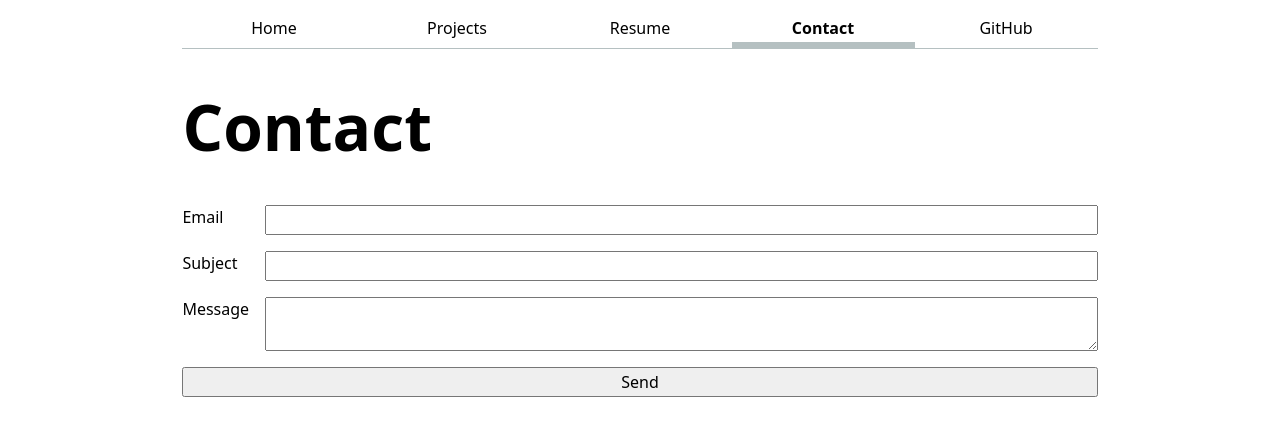
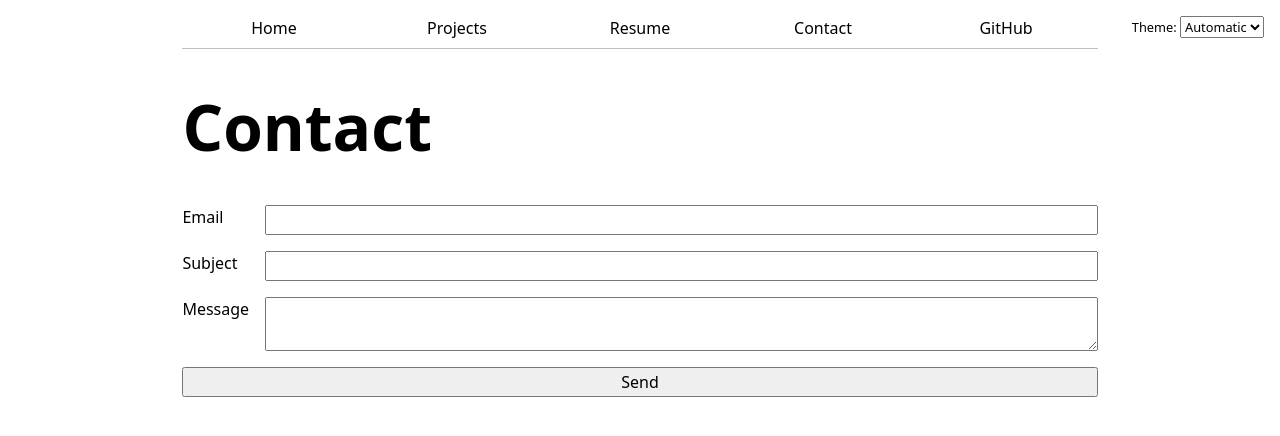
Before and after one commit to jmbc29/portfolio, a plain HTML site: page contact/index.html in a window 1280 px wide. Drawn offline with Linux system fonts and the light colour scheme.

Commit message:
commit 7

```diff
--- a/contact/index.html
+++ b/contact/index.html
@@ -5,16 +5,9 @@
     <meta name="viewport" content="width=device-width, initial-scale=1.0">
     <title>Jimbo Cai: Contact</title>
     <link rel="stylesheet" href="../style.css">
+    <script src="../global.js" type="module"></script>
 </head>
 <body>
-    <nav>
-        <a href="../">Home</a>
-        <a href="../projects/">Projects</a>
-        <a href="../resume/">Resume</a>
-        <a href="../contact/" class="current">Contact</a>
-        <a href="https://github.com/jmbc29" target="_blank">GitHub</a>
-    </nav>
-
     <h1>Contact</h1>
 
     <form action="mailto:cjimbo29@gmail.com" method="POST" enctype="text/plain">
--- /dev/null
+++ b/global.js
@@ -0,0 +1,74 @@
+console.log("IT'S ALIVE!");
+
+function $$(selector, context = document) {
+    return Array.from(context.querySelectorAll(selector));
+}
+
+// navigation
+const BASE_PATH = (location.hostname === "localhost" || location.hostname === "127.0.0.1")
+    ? "/"
+    : "/portfolio/";
+
+let pages = [
+    { url: '', title: 'Home' },
+    { url: 'projects/', title: 'Projects' },
+    { url: 'resume/', title: 'Resume' },
+    { url: 'contact/', title: 'Contact' },
+    { url: 'https://github.com/jmbc29', title: 'GitHub' },
+];
+
+let nav = document.createElement('nav');
+document.body.prepend(nav);
+
+for (let p of pages) {
+    let url = p.url;
+    let title = p.title;
+
+    if (!url.startsWith('http')) {
+        url = BASE_PATH + url;
+    }
+
+    let a = document.createElement('a');
+    a.href = url;
+    a.textContent = title;
+
+    if (a.host === location.host && a.pathname === location.pathname) {
+        a.classList.add('current');
+    }
+
+    if (a.host !== location.host) {
+        a.target = '_blank';
+    }
+
+    nav.append(a);
+}
+
+// dark mode switcher
+document.body.insertAdjacentHTML(
+    'afterbegin',
+    `<label class="color-scheme">
+        Theme:
+        <select>
+            <option value="light dark">Automatic</option>
+            <option value="light">Light</option>
+            <option value="dark">Dark</option>
+        </select>
+    </label>`
+);
+
+let select = document.querySelector('.color-scheme select');
+
+function setColorScheme(colorScheme) {
+    document.documentElement.style.setProperty('color-scheme', colorScheme);
+    select.value = colorScheme;
+}
+
+// load saved preference
+if ('colorScheme' in localStorage) {
+    setColorScheme(localStorage.colorScheme);
+}
+
+select.addEventListener('input', function(event) {
+    localStorage.colorScheme = event.target.value;
+    setColorScheme(event.target.value);
+});
--- a/style.css
+++ b/style.css
@@ -4,6 +4,7 @@
 
 html {
     accent-color: var(--color-accent);
+    color-scheme: light dark;
 }
 
 body {
@@ -32,7 +33,8 @@ h1 {
 nav {
     display: flex;
     margin-bottom: 1em;
-    border-bottom: 1px solid oklch(80% 3% 200);
+    --border-color: oklch(50% 10% 200 / 40%);
+    border-bottom: 1px solid var(--border-color);
 }
 
 nav a {
@@ -46,17 +48,17 @@ nav a {
 nav a:hover {
     border-bottom: 0.4em solid var(--color-accent);
     padding-bottom: 0.1em;
-    background-color: oklch(from var(--color-accent) 95% 5% h);
+    background-color: color-mix(in oklch, var(--color-accent), canvas 85%);
 }
 
 nav a.current {
-    border-bottom: 0.4em solid oklch(80% 3% 200);
+    border-bottom: 0.4em solid var(--border-color);
     padding-bottom: 0.1em;
     font-weight: bold;
 }
 
 /* CONTACT FORM */
-input, textarea, button {
+input, textarea, button, select {
     font: inherit;
 }
 
@@ -150,3 +152,12 @@ form button {
     margin-block: 0.3em;
     color: oklch(30% 3% 200);
 }
+
+/* DARK MODE SWITCH */
+.color-scheme {
+    position: absolute;
+    top: 1rem;
+    right: 1rem;
+    font-size: 80%;
+    font-family: inherit;
+}
```
Also changed, not shown: index.html (+1 -8 lines), projects/index.html (+1 -8 lines), resume/index.html (+1 -8 lines).
